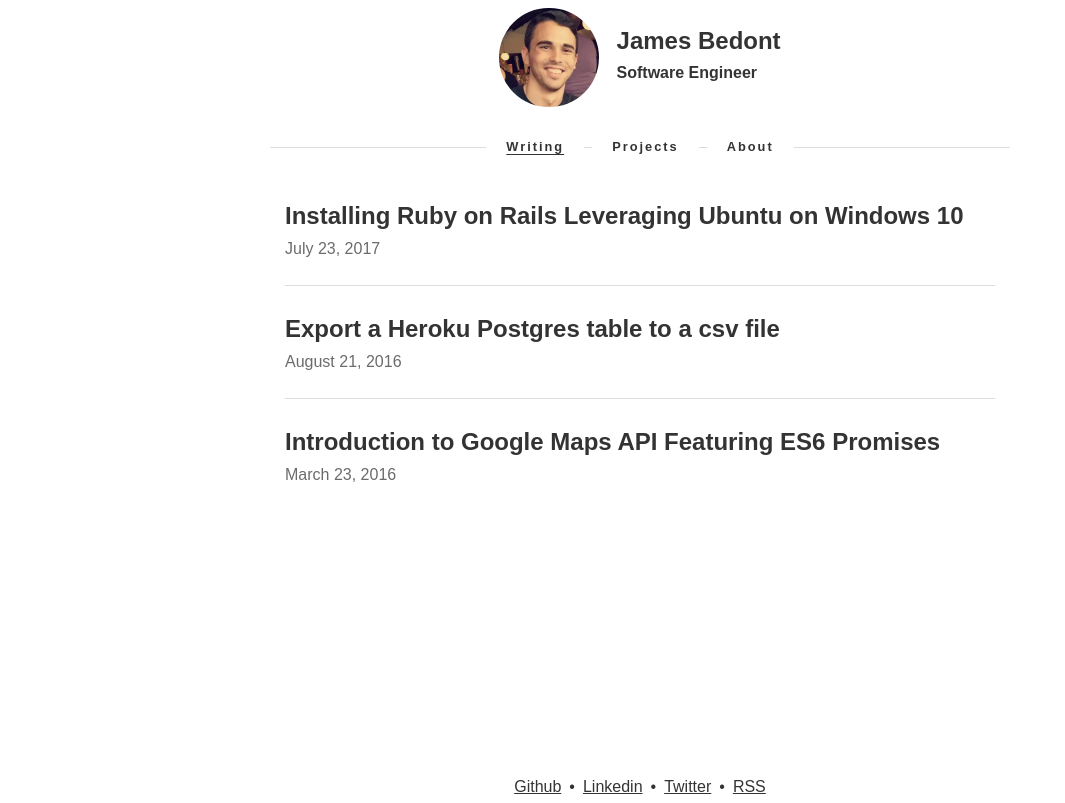
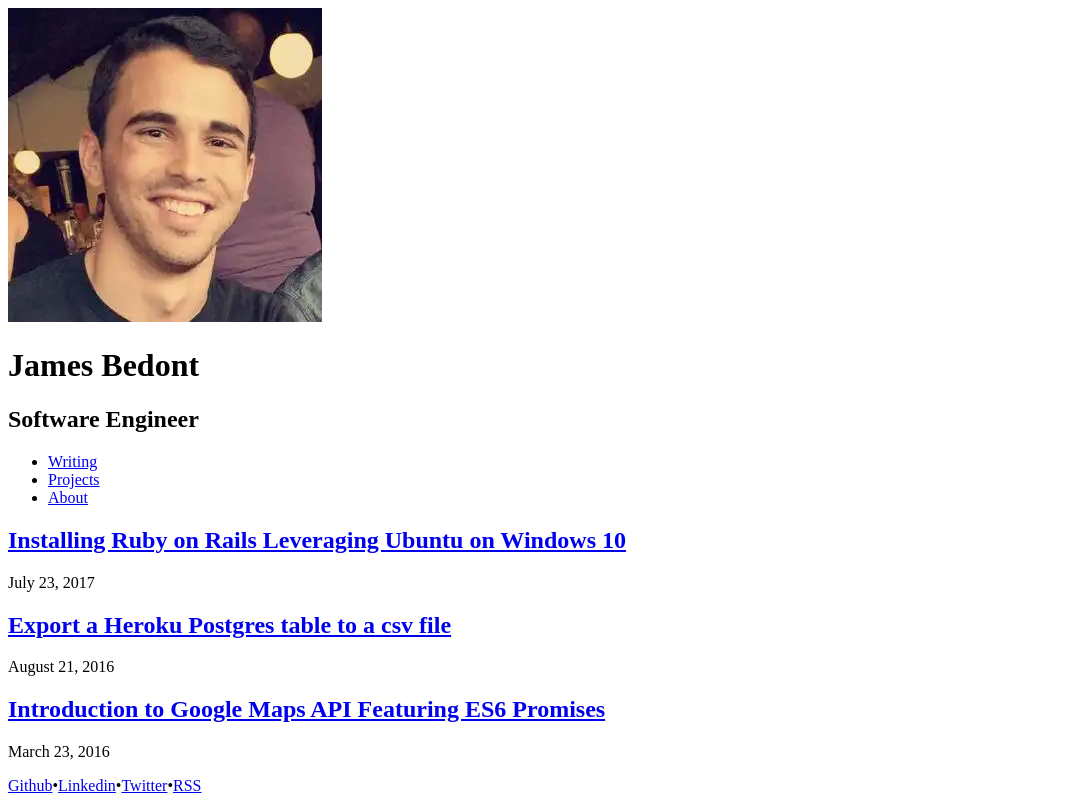
Before and after one commit to JamesBedont/personal-website, a Next.js app: page / in a window 1280 px wide. Shown: the whole page, without its empty margins (0-1065 px from the left). Built offline with nearby package versions, Linux system fonts and the light colour scheme.

Commit message:
init tailwind remove custom styles

```diff
--- a/pages/_app.js
+++ b/pages/_app.js
@@ -1,6 +1,5 @@
-import 'normalize.css';
-import 'styles.css';
-import Prism from 'prismjs';
+import 'prismjs';
+import 'tailwindcss/tailwind.css';
 
 const MyApp = ({ Component, pageProps }) => {
   return <Component {...pageProps} />;
--- /dev/null
+++ b/postcss.config.js
@@ -0,0 +1,6 @@
+module.exports = {
+  plugins: {
+    tailwindcss: {},
+    autoprefixer: {},
+  },
+}
--- a/styles.css
+++ /dev/null
@@ -1,187 +0,0 @@
-body {
-  max-width: 740px;
-  margin: 0 auto;
-  font-family: 'Source Sans Pro', sans-serif;
-  color: rgba(0, 0, 0, 0.8);
-  line-height: 1.6;
-}
-
-html,
-body {
-  height: 100%;
-}
-
-#__next {
-  display: flex;
-  flex-direction: column;
-  height: 100%;
-}
-
-.content {
-  flex: 1 0 auto;
-  padding-left: 15px;
-  padding-right: 15px;
-}
-
-footer {
-  display: flex;
-  justify-content: center;
-  flex-shrink: 0;
-  margin-top: 18px;
-}
-
-.list-inline > li {
-  display: inline-block;
-  padding-left: 5px;
-  padding-right: 5px;
-}
-
-.list-inline > li > a {
-  color: #337ab7;
-  text-decoration: none;
-  font-size: 1em;
-}
-
-header {
-  display: flex;
-  flex-wrap: wrap;
-  flex-direction: column;
-  align-items: center;
-}
-
-#headshot {
-  margin-top: 8px;
-  border-radius: 50%;
-  max-width: 20%;
-  cursor: pointer;
-}
-
-#name {
-  margin: 0px;
-  font-size: 1.5em;
-}
-
-#title {
-  font-size: 1em;
-  margin: 0px;
-}
-
-nav {
-  padding: 0px;
-  margin-top: 15px;
-  text-align: center;
-  width: 100%;
-}
-
-nav > ul {
-  margin: 0 auto;
-  padding: 0px;
-  line-height: 1.5em;
-  z-index: 20;
-  position: relative;
-  white-space: nowrap;
-}
-
-nav > ul > li {
-  display: inline-block;
-  padding: 0 20px;
-  margin: 0;
-  list-style: none;
-  background: #fff;
-  line-height: 50px;
-  font-size: 0.8em;
-  letter-spacing: 2px;
-  font-weight: bold;
-}
-
-nav > ul > li > a {
-  color: inherit;
-  text-decoration: none;
-}
-
-nav > ul > li:not(:first-child) {
-  margin-left: 8px;
-}
-
-.active {
-  text-decoration: underline;
-  -webkit-text-underline-position: under;
-  -ms-text-underline-position: below;
-  text-underline-position: under;
-}
-
-.strike-through {
-  margin: -25px 0 25px 0;
-  padding: 0;
-  border-bottom: 1px solid #ddd;
-  z-index: 10;
-  position: relative;
-}
-
-#title-wrapper {
-  display: flex;
-  align-items: center;
-  justify-content: center;
-}
-
-#title-text {
-  margin-left: 18px;
-}
-
-.footer-text-separator {
-  margin-left: 8px;
-  margin-right: 8px;
-}
-
-footer a {
-  color: inherit;
-}
-
-article img {
-  max-width: 100%;
-  display: block;
-  margin: auto;
-}
-
-article a {
-  color: #337ab7;
-  text-decoration: none;
-}
-
-.post {
-  padding: 24px 0px;
-}
-
-.post:not(:last-child) {
-  border-bottom: solid 1px #ddd;
-}
-
-.post-link {
-  color: inherit;
-  text-decoration: none;
-}
-
-.post-title {
-  margin: 0px;
-}
-
-.post-date {
-  margin: 0px;
-  color: #6b6b6b;
-}
-
-code {
-  padding: 2px 4px;
-  font-size: 90%;
-  color: #c7254e;
-  background-color: #f9f2f4;
-  border-radius: 4px;
-}
-
-.page-under-construction {
-  width: 100%;
-  height: 100%;
-  display: flex;
-  justify-content: center;
-  align-items: center;
-}
```
Also changed, not shown: tailwind.config.js (added, +11 -0 lines).
